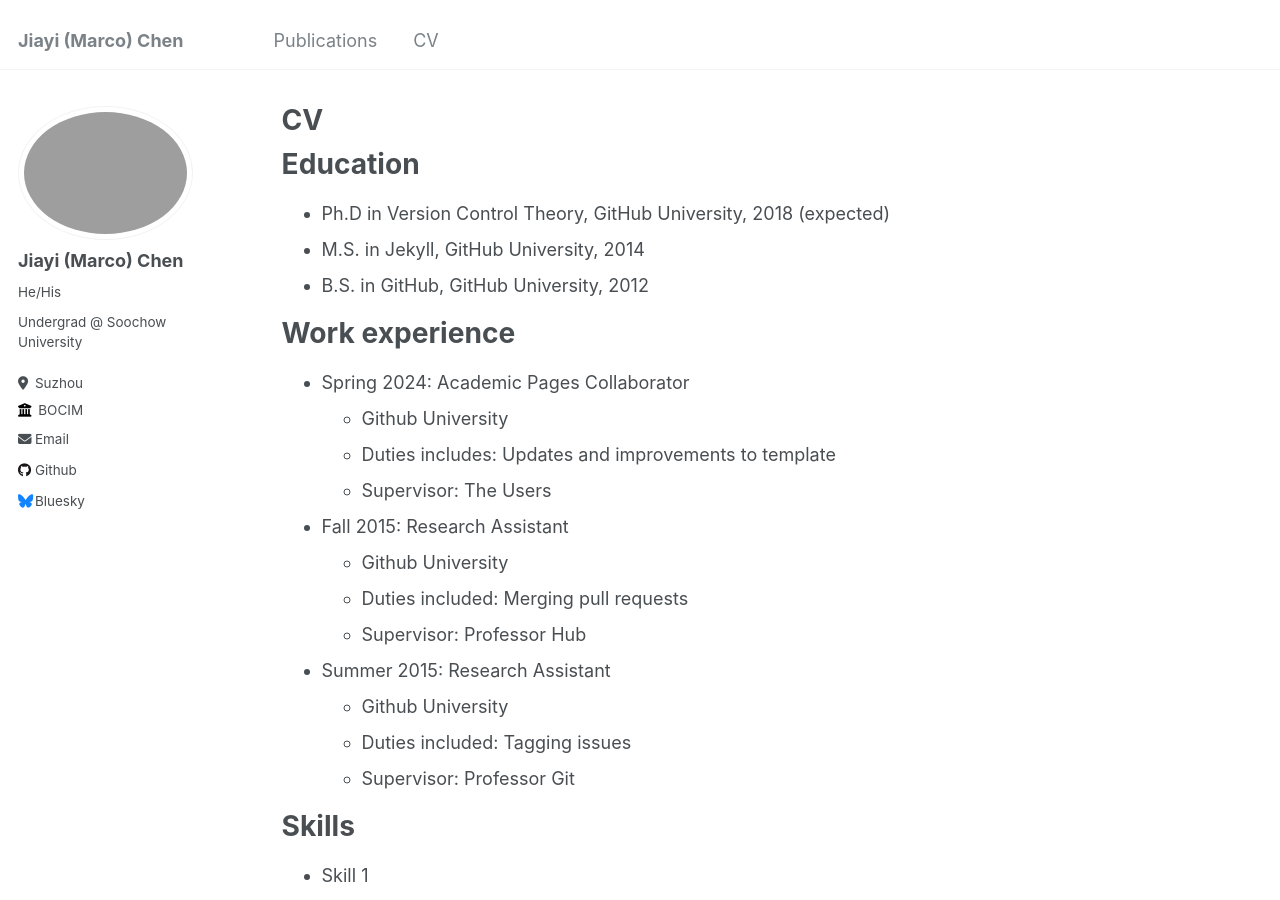
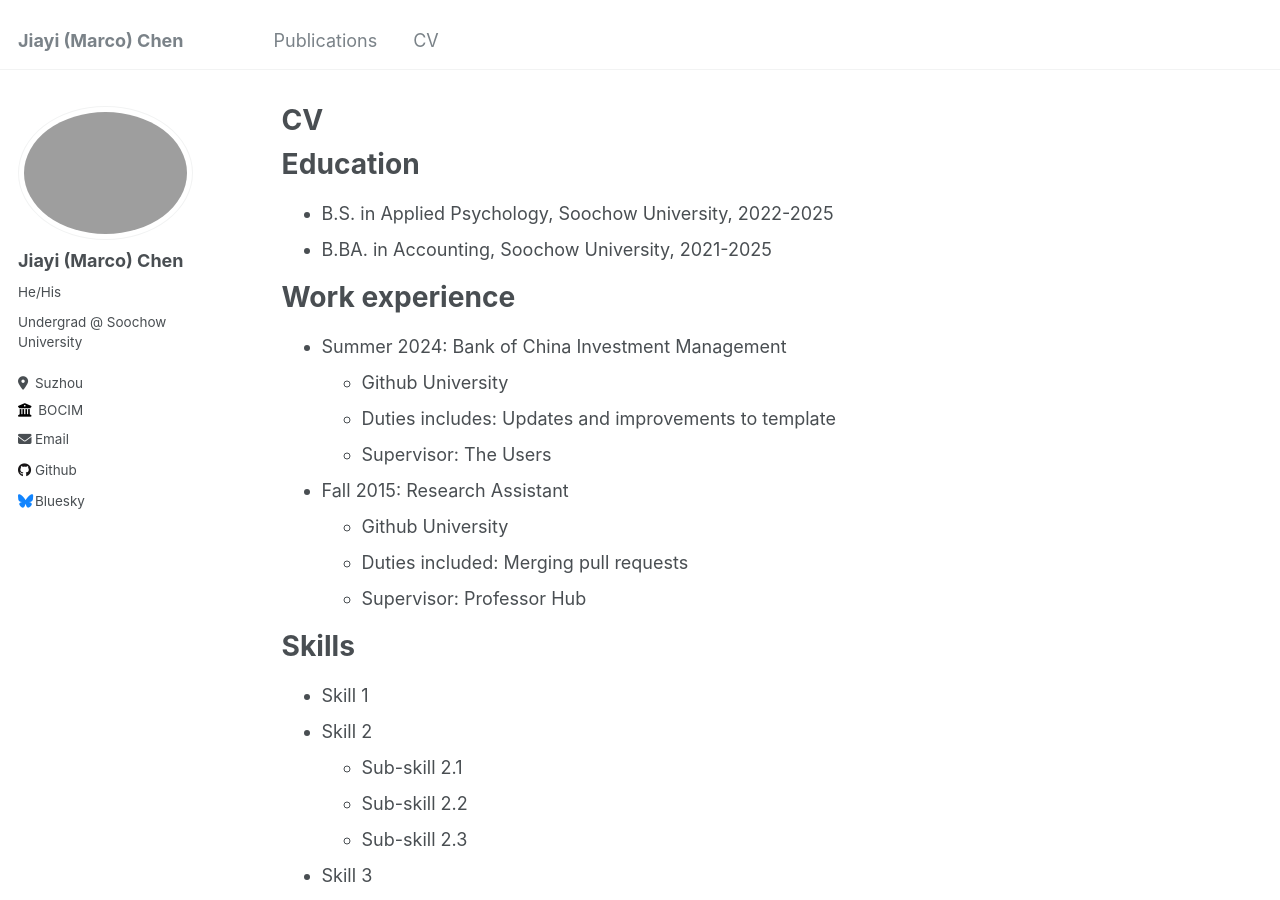
Before and after one commit to marcochen0720/marcochen0720.github.io, a Jekyll site: the page built from _pages/cv.md, in a window 1280 px wide and 900 px high. Built offline with Jekyll 4.4.1, drawn with Linux system fonts in a browser that asks for light colours.

Commit message:
Update cv.md

```diff
--- a/_pages/cv.md
+++ b/_pages/cv.md
@@ -11,13 +11,12 @@
 
 Education
 ======
-* Ph.D in Version Control Theory, GitHub University, 2018 (expected)
-* M.S. in Jekyll, GitHub University, 2014
-* B.S. in GitHub, GitHub University, 2012
+* B.S. in Applied Psychology, Soochow University, 2022-2025
+* B.BA. in Accounting, Soochow University, 2021-2025
 
 Work experience
 ======
-* Spring 2024: Academic Pages Collaborator
+* Summer 2024: Bank of China Investment Management
   * Github University
   * Duties includes: Updates and improvements to template
   * Supervisor: The Users
@@ -27,10 +26,6 @@
   * Duties included: Merging pull requests
   * Supervisor: Professor Hub
 
-* Summer 2015: Research Assistant
-  * Github University
-  * Duties included: Tagging issues
-  * Supervisor: Professor Git
 
 Skills
 ======
```
